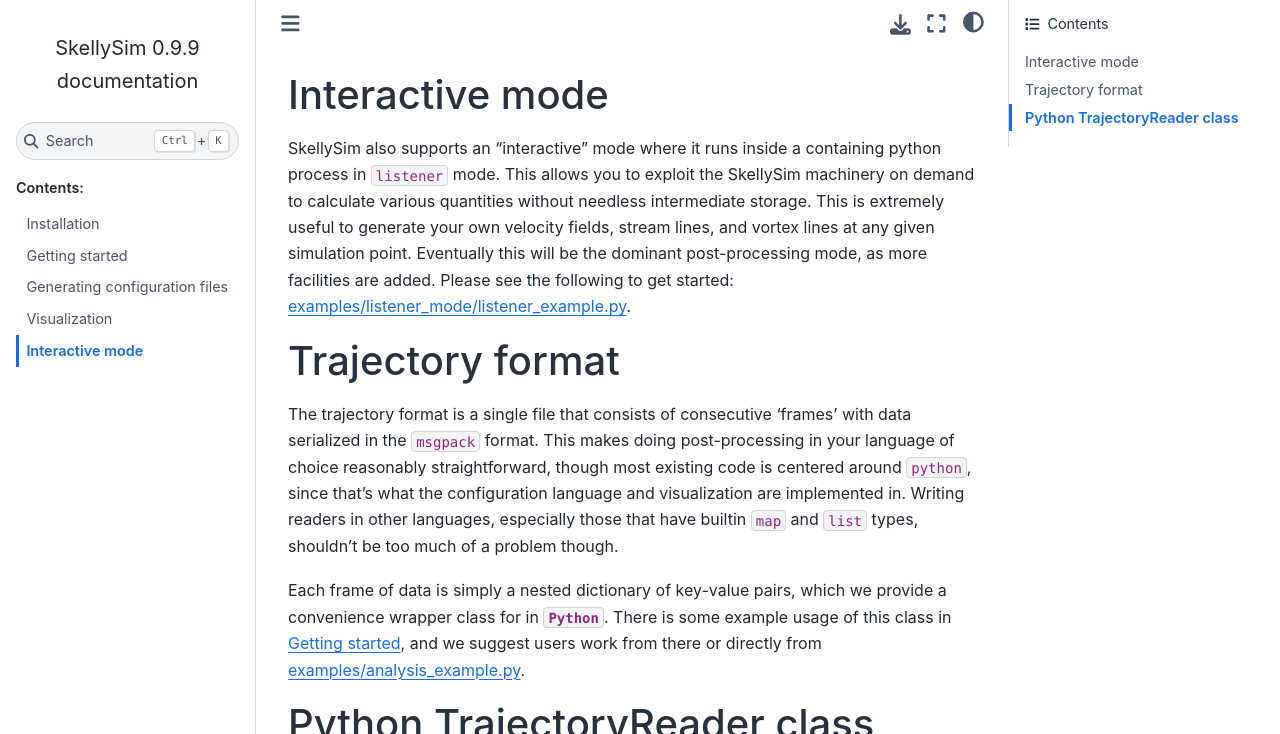
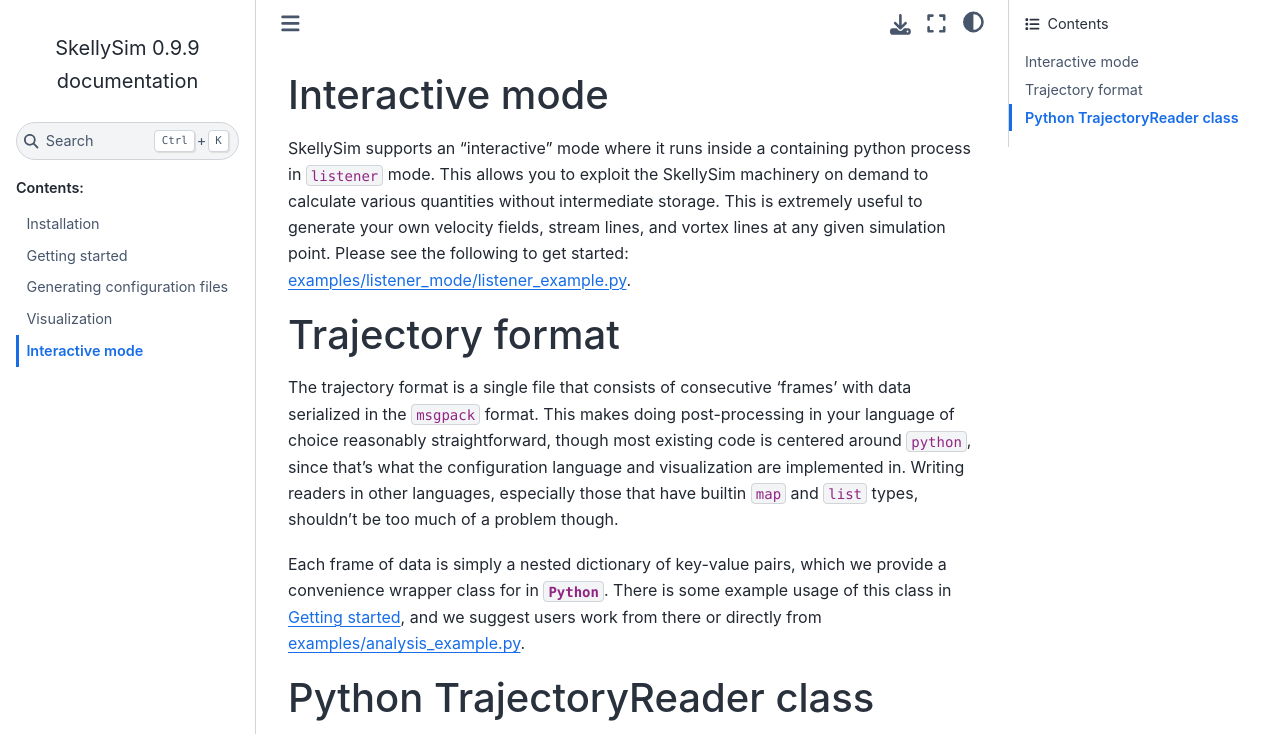
Before and after one commit to flatironinstitute/SkellySim, a Sphinx documentation site: the page built from docs/source/postprocessing.rst, in a window 1280 px wide and 1006 px high, cut to the strip 0-734 px from the top of the window. Built offline with Sphinx 7.4.7 and the Sphinx Book theme 1.1.4, drawn with Linux system fonts in a browser that asks for light colours.

Commit message:
doc: remove another dead reference to post-process

```diff
--- a/docs/source/postprocessing.rst
+++ b/docs/source/postprocessing.rst
@@ -4,12 +4,11 @@
 Interactive mode
 ----------------
 
-SkellySim also supports an "interactive" mode where it runs inside a containing python process
+SkellySim supports an "interactive" mode where it runs inside a containing python process
 in :code:`listener` mode. This allows you to exploit the SkellySim machinery on demand to
-calculate various quantities without needless intermediate storage. This is extremely useful to
+calculate various quantities without intermediate storage. This is extremely useful to
 generate your own velocity fields, stream lines, and vortex lines at any given simulation
-point. Eventually this will be the dominant post-processing mode, as more facilities are
-added. Please see the following to get started:
+point. Please see the following to get started:
 `examples/listener_mode/listener_example.py
 <https://github.com/flatironinstitute/SkellySim/blob/main/examples/listener_mode/listener_example.py>`_.
 
```
